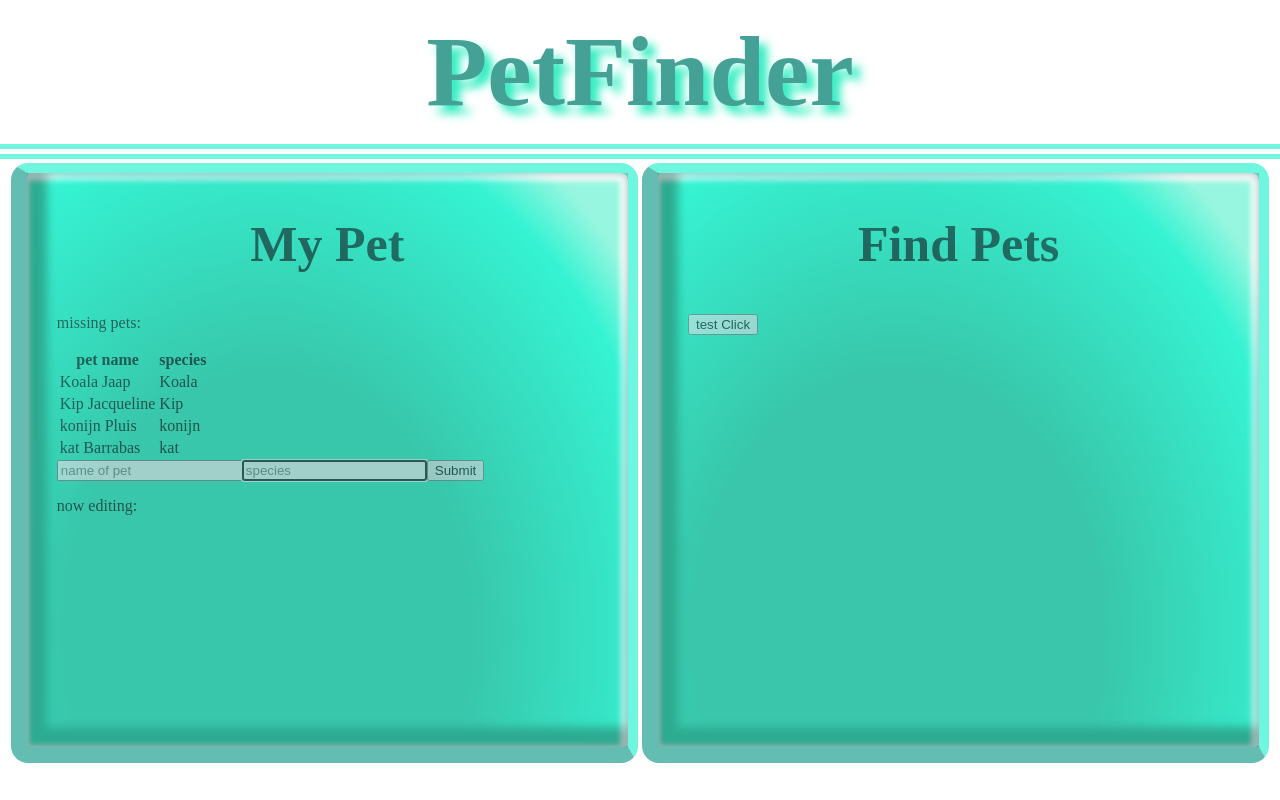
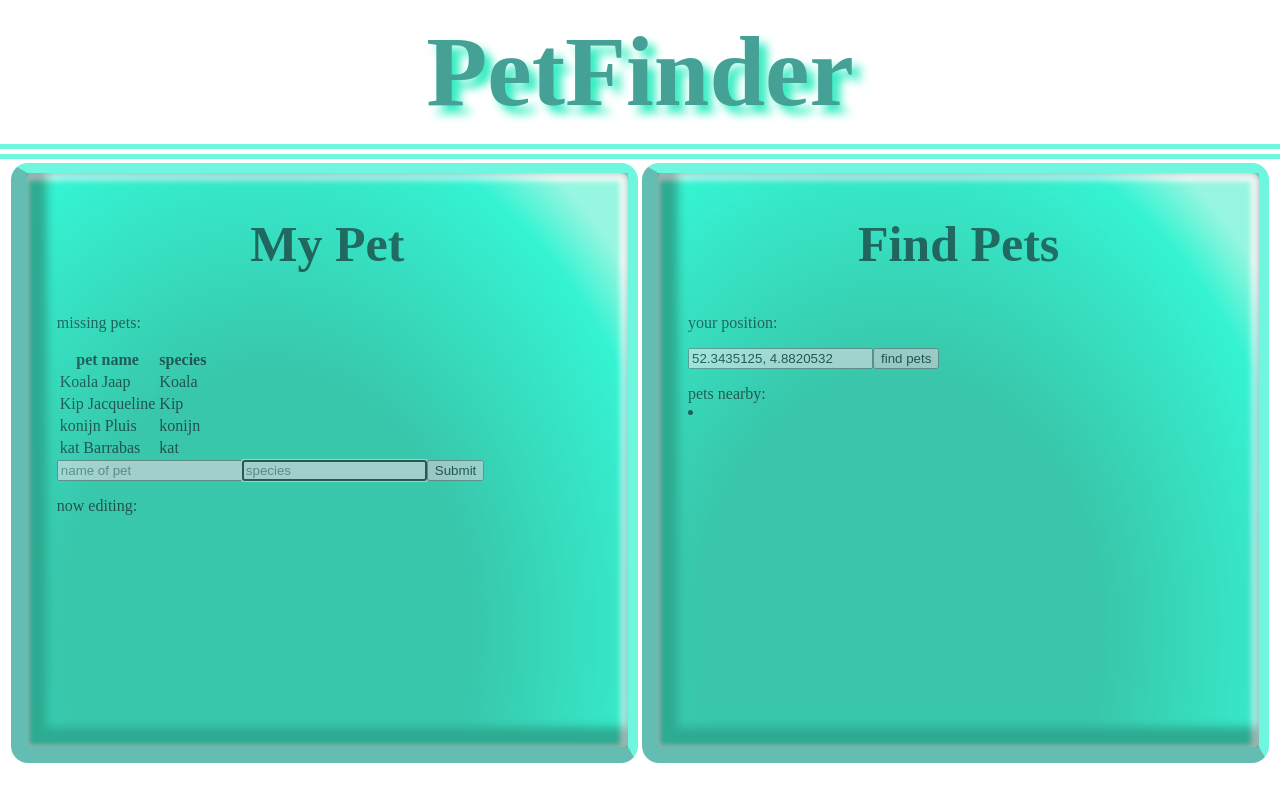
Before and after one commit to tadahmen/PetFinder-front, a React app: page / in a window 1280 px wide. Built offline with nearby package versions, Linux system fonts and the light colour scheme.

Commit message:
pets shown in Finder tile on click

```diff
--- a/src/PetFinder.js
+++ b/src/PetFinder.js
@@ -1,12 +1,47 @@
 import React from 'react';
 
 class PetFinder extends React.Component {
+    constructor() {
+        super()
+
+        this.state = {
+            petsInRadius : ["haasJoos"]
+        }
+        let petsInRadius = this.state.petsInRadius;
+    }
+
+    findPets() {
+        console.log("start: PetFinder.js->findPets()")
+        let allPets = this.props.allPets;
+        this.setState({ petsInRadius : allPets.map(function(pet) {
+                return pet;
+            })
+        })
+    }
+
+    showPetsInRadius(event) {
+        console.log("start showPetsInRadius<-PatFinder.js")
+        return this.state.petsInRadius.map(function(pet) {
+            return (
+                <div>
+                {console.log("pet from patsinradius: " + pet)}
+                <li> {pet.name} </li>
+                </div>
+            )
+        })
+    }
 
     render() {
         return (
             <div id="pet-finder" onClick={this.props.onClick}>
                 <h2 className="tile-title"> Find Pets </h2>
-                <button>test Click</button>
+
+                { /*just for testing purposes:*/}
+                <p> your position: </p>
+                <input ref="userPosition" defaultValue="52.3435125, 4.8820532"/>
+                <button onClick={this.findPets.bind(this)}> find pets </button>
+
+                <p> pets nearby: {this.showPetsInRadius()} </p>
             </div>
         );
     }
```
